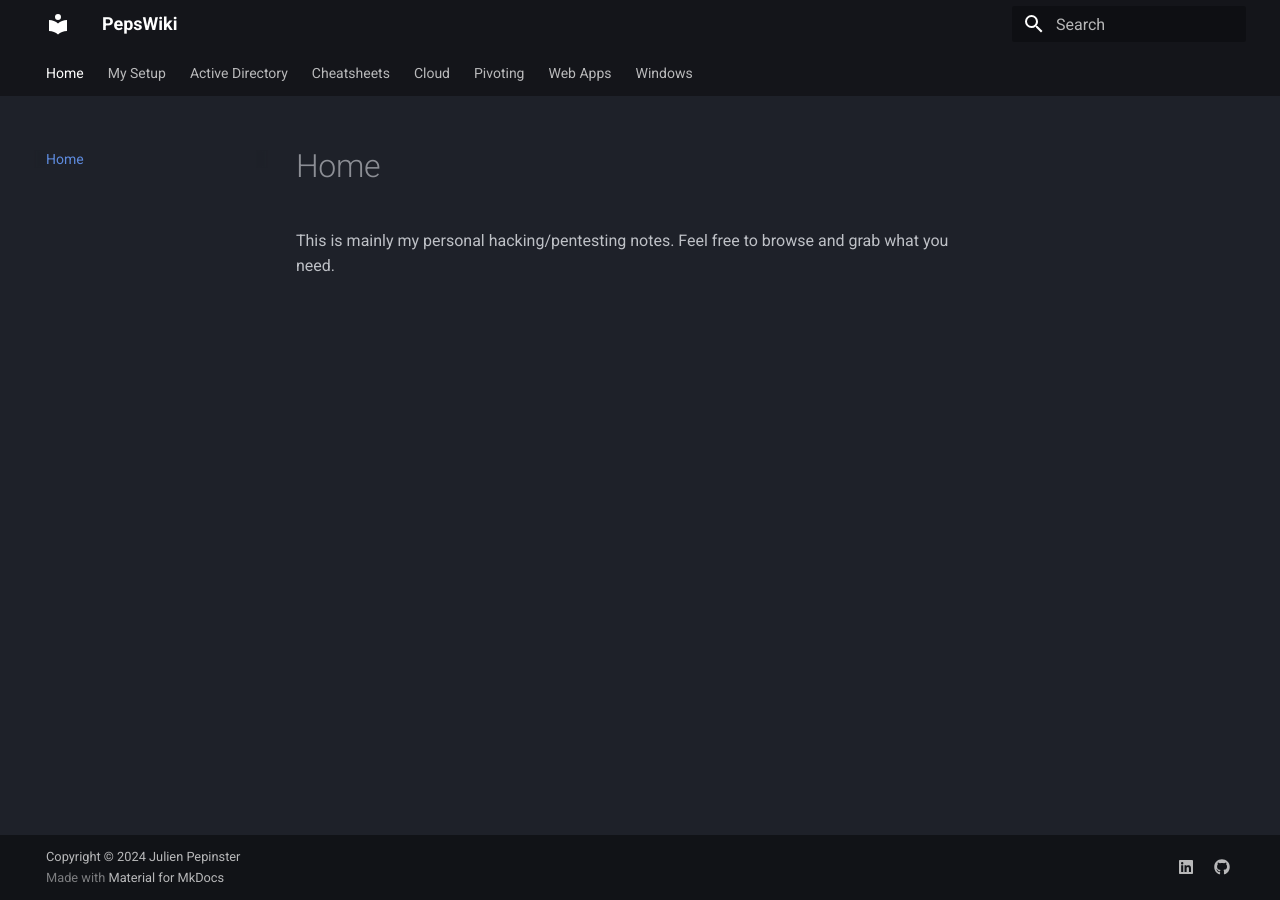
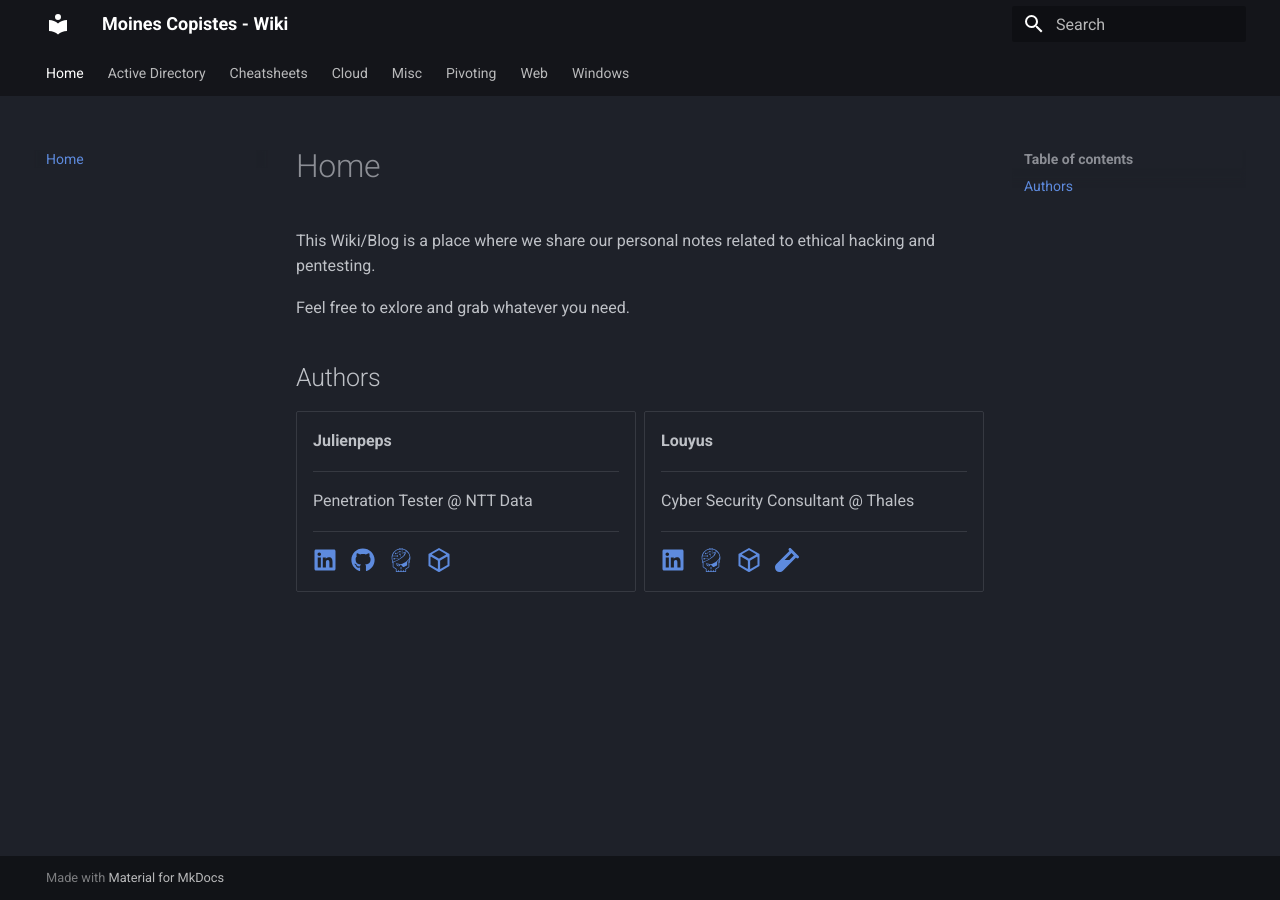
Before and after one commit to Moines-Copistes/wiki, an MkDocs documentation site: the page built from docs/index.md, in a window 1280 px wide. Built offline with MkDocs 1.6.1 and Material for MkDocs 9.7.7, drawn with Linux system fonts in a browser that asks for light colours.

Commit message:
Migration to Moines Copistes

```diff
--- a/docs/index.md
+++ b/docs/index.md
@@ -1,3 +1,39 @@
 # Home
 
-This is mainly my personal hacking/pentesting notes. Feel free to browse and grab what you need.
+This Wiki/Blog is a place where we share our personal notes related to ethical hacking and pentesting.
+
+Feel free to exlore and grab whatever you need.
+
+
+## Authors
+
+<div class="grid cards" markdown>
+
+-   __Julienpeps__
+
+    ---
+
+    Penetration Tester @ NTT Data
+
+    ---
+
+    [:fontawesome-brands-linkedin:{ .lg .mr-2 }](https://www.linkedin.com/in/julienpeps/)
+    [:fontawesome-brands-github:{ .lg .mr-2 }](https://github.com/julienpeps)
+    [:simple-rootme:{ .lg .mr-2 }](https://www.root-me.org/Julienpeps)
+    [:simple-hackthebox:{ .lg }](https://app.hackthebox.com/profile/449073)
+
+
+-   __Louyus__
+
+    ---
+
+    Cyber Security Consultant @ Thales
+
+    ---
+
+    [:fontawesome-brands-linkedin:{ .lg .mr-2 }](https://www.linkedin.com/in/louis-flamion-425a88235/)
+    [:simple-rootme:{ .lg .mr-2 }](https://www.root-me.org/Louyus)
+    [:simple-hackthebox:{ .lg .mr-2 }](https://app.hackthebox.com/users/337019)
+    [:fontawesome-solid-vial:{ .lg }](https://pentesterlab.com/profile/900018148a6d937bb8f78657b0)
+
+</div>
--- /dev/null
+++ b/docs/stylesheets/extra.css
@@ -0,0 +1,7 @@
+.mr-2 {
+  margin-right: 0.5rem;
+}
+
+.mr-4 {
+  margin-right: 1rem;
+}
--- a/mkdocs.yml
+++ b/mkdocs.yml
@@ -1,12 +1,5 @@
-site_name: PepsWiki
-site_url: https://julienpeps.github.io/Wiki
-copyright: Copyright &copy; 2024 Julien Pepinster
-extra:
-  social:
-    - icon: fontawesome/brands/linkedin
-      link: https://www.linkedin.com/in/julienpeps/
-    - icon: fontawesome/brands/github
-      link: https://github.com/julienpeps
+site_name: Moines Copistes - Wiki
+site_url: https://moines-copistes.github.io/Wiki
 theme:
   name: material
   palette:
@@ -22,6 +15,8 @@ theme:
     - search.suggest
     - content.code.copy
     - content.tabs.link
+extra_css:
+  - stylesheets/extra.css
 plugins:
   - search
 markdown_extensions:
```
Also changed, not shown: docs/Misc/environment.md (renamed from docs/environment.md, +3 -0 lines), docs/Web/API testing.md (renamed from docs/Web Apps/API testing.md), docs/Web/CSRF.md (renamed from docs/Web Apps/CSRF.md), docs/Web/Web LLM Attacks.md (renamed from docs/Web Apps/Web LLM Attacks.md).
